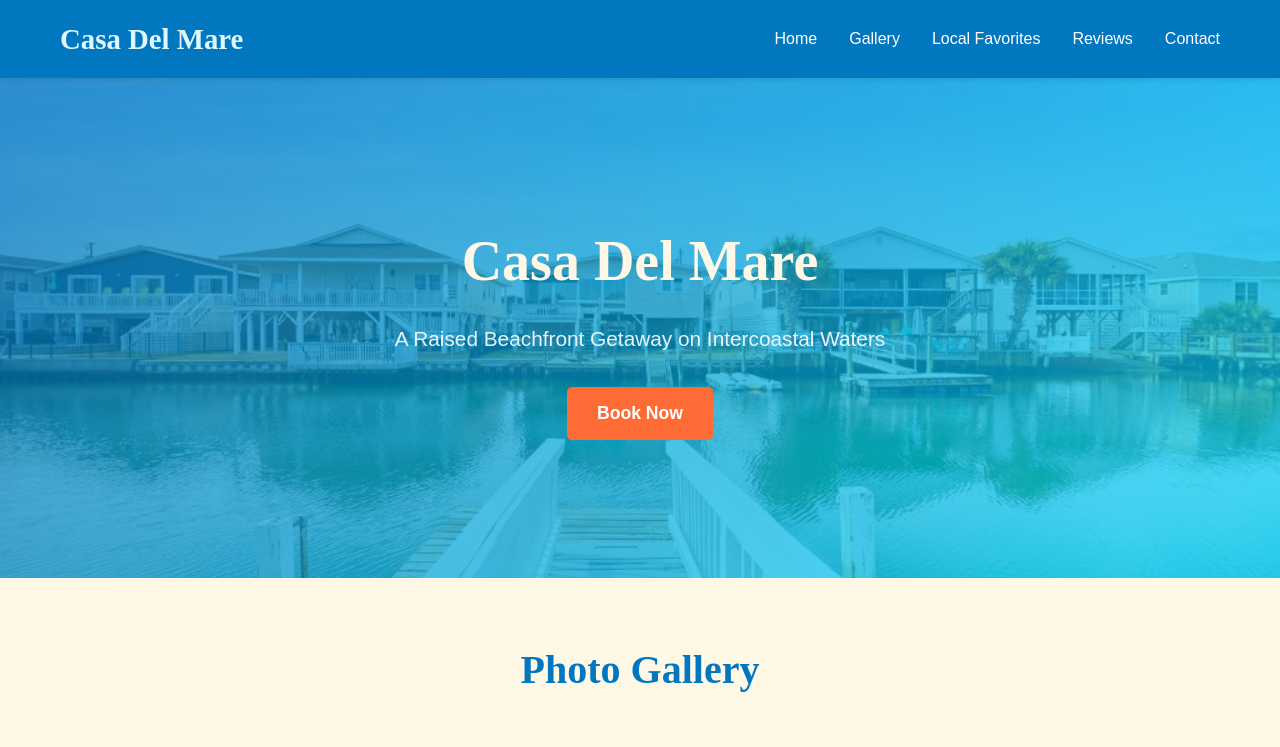
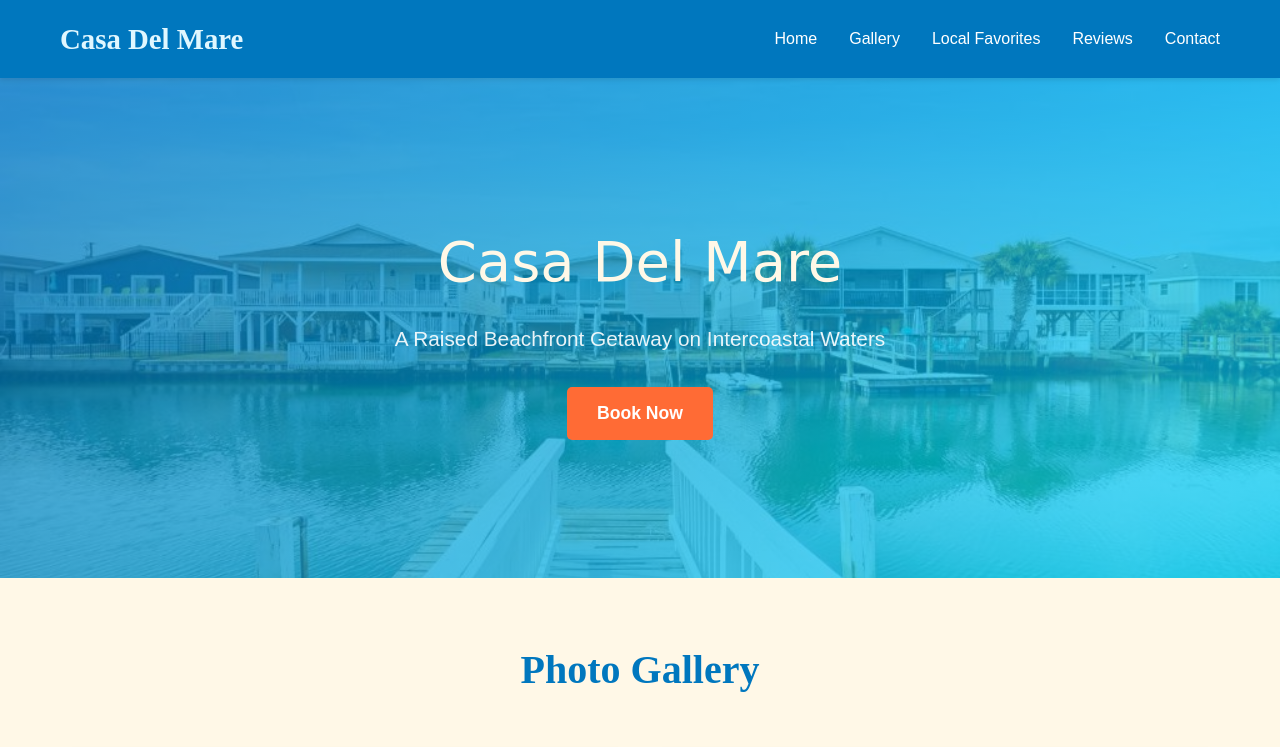
Before and after one commit to cjlarocque-dev/casadelmare, a plain HTML site: page index.html in a window 1280 px wide. Shown: the top 747 px of the page. Drawn offline with Linux system fonts and the light colour scheme.

Commit message:
Change hero title to Pacifico beachy script font
- Update 'Casa Del Mare' main title to Pacifico
- Fun, resort-style, relaxed script feel
- More beachy vibe for the property branding

Co-authored-by: Copilot <223556219+Copilot@users.noreply.github.com>

```diff
--- a/css/style.css
+++ b/css/style.css
@@ -4,7 +4,7 @@
     box-sizing: border-box;
 }
 
-@import url('https://fonts.googleapis.com/css2?family=Caveat:wght@700&family=Playfair+Display:wght@700&family=Raleway:wght@400;500;600&display=swap');
+@import url('https://fonts.googleapis.com/css2?family=Caveat:wght@700&family=Pacifico&family=Playfair+Display:wght@700&family=Raleway:wght@400;500;600&display=swap');
 
 :root {
     --primary-color: #0077be;
@@ -122,8 +122,8 @@ body {
     font-size: 3.5rem;
     margin-bottom: 1rem;
     color: var(--sand-color);
-    font-family: 'Playfair Display', serif;
-    font-weight: 700;
+    font-family: 'Pacifico', cursive;
+    font-weight: 400;
 }
 
 .hero-content p {
```
